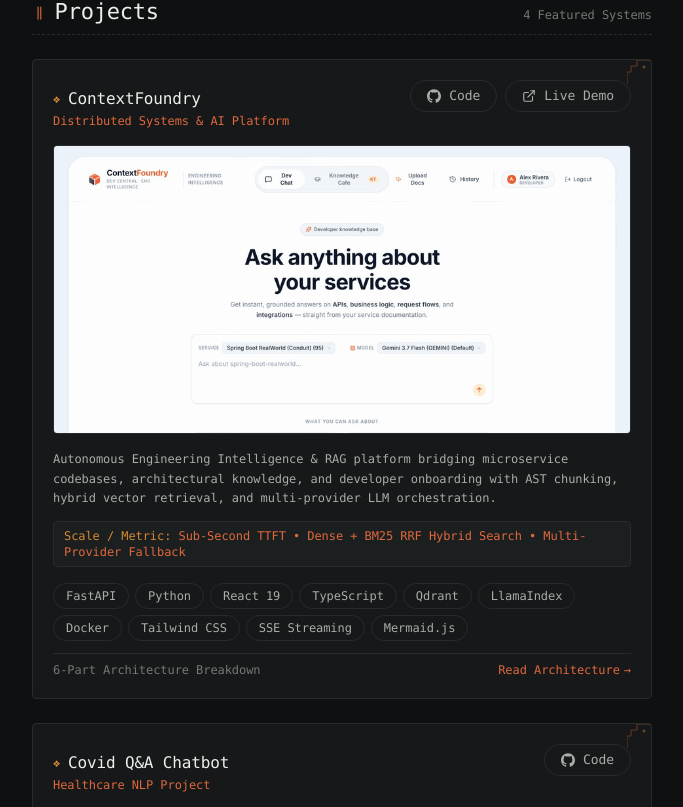
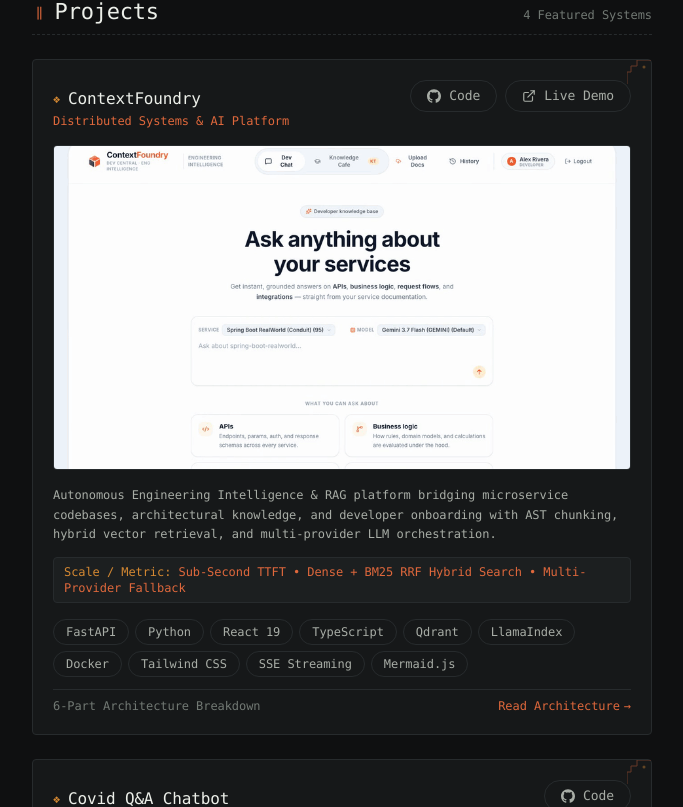
Before and after one commit to siddhantBhanot/personal-website, a Next.js app: page / in a window 1280 px wide. Shown: the part 3293-4100 px from the top of the page, without its empty margins (272-955 px from the left). Built offline with nearby package versions, Linux system fonts and the light colour scheme.

Commit message:
Format Finding Ideal House and Hinglish Tweet images to 16:9 widescreen to fit project cards without cropping

```diff
--- a/src/app/page.tsx
+++ b/src/app/page.tsx
@@ -235,12 +235,12 @@ export default function HomePage() {
               {proj.data.image && (
                 <Link
                   href={`/projects#${proj.slug}`}
-                  className="relative w-full overflow-hidden rounded border border-[var(--line)] bg-[var(--surface-sunk)] aspect-video sm:aspect-[2/1] my-1 group/img block"
+                  className="relative w-full overflow-hidden rounded border border-[var(--line)] bg-[var(--surface-sunk)] aspect-[16/9] my-1 group/img block"
                 >
                   <img
                     src={proj.data.image}
                     alt={`${proj.data.title} preview`}
-                    className="w-full h-full object-cover object-top transition-transform duration-300 group-hover/img:scale-[1.02]"
+                    className="w-full h-full object-cover object-center transition-transform duration-300 group-hover/img:scale-[1.02]"
                     loading="lazy"
                   />
                 </Link>
@@ -287,7 +287,6 @@ export default function HomePage() {
           <h2>
             <span className="text-[var(--accent)] font-mono font-normal">॥</span> Achievements & Awards
           </h2>
-          <span className="nn-section-aside">Verified Recognitions</span>
         </div>
 
         <div className="flex flex-col gap-4">
--- a/src/app/projects/page.tsx
+++ b/src/app/projects/page.tsx
@@ -71,11 +71,11 @@ export default function ProjectsPage() {
             </div>
 
             {proj.data.image && (
-              <div className="relative w-full overflow-hidden rounded border border-[var(--line)] bg-[var(--surface-sunk)] aspect-video sm:aspect-[2/1] my-2">
+              <div className="relative w-full overflow-hidden rounded border border-[var(--line)] bg-[var(--surface-sunk)] aspect-[16/9] my-2">
                 <img
                   src={proj.data.image}
                   alt={`${proj.data.title} application screenshot`}
-                  className="w-full h-full object-cover object-top"
+                  className="w-full h-full object-cover object-center"
                   loading="lazy"
                 />
               </div>
```
Also changed, not shown: public/images/projects/hinglish-tweet.webp, public/images/projects/searching-house.jpg.
